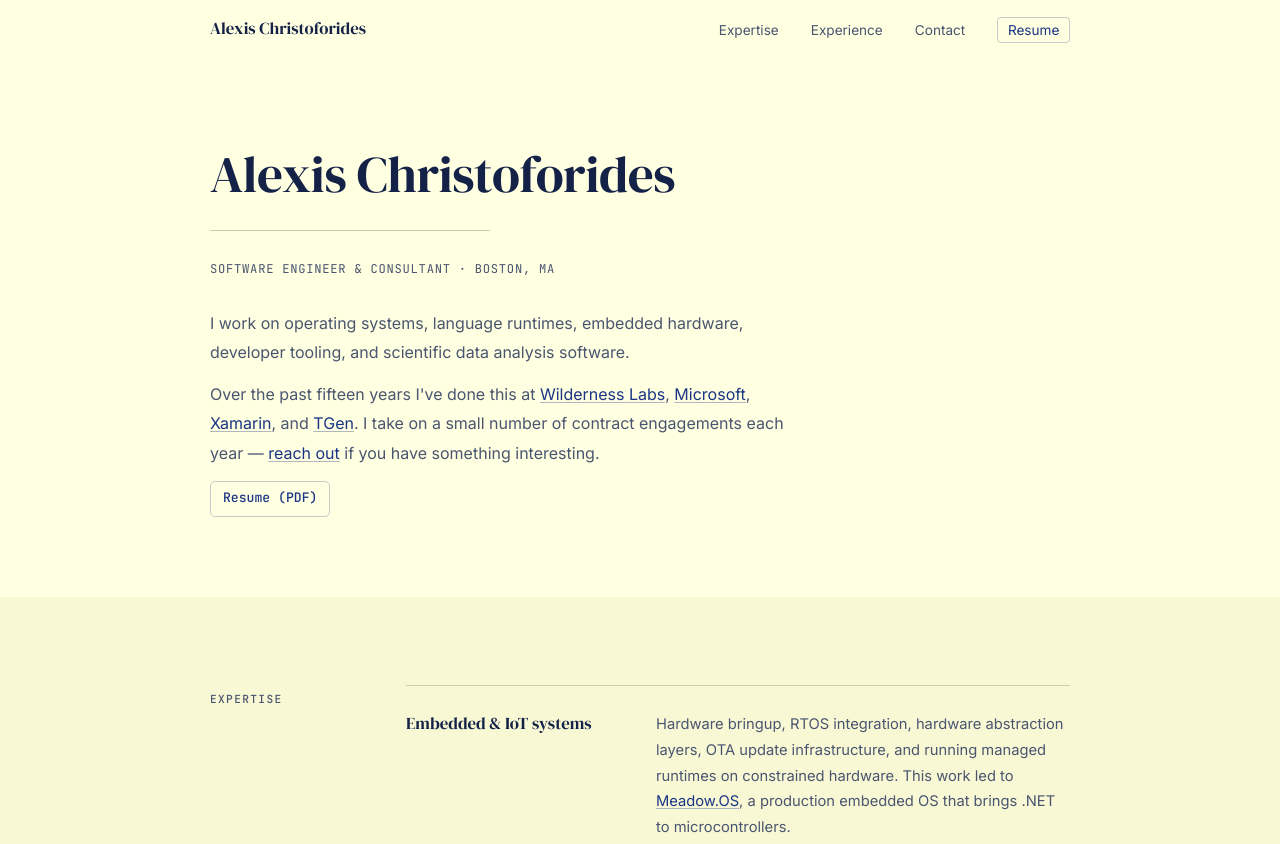
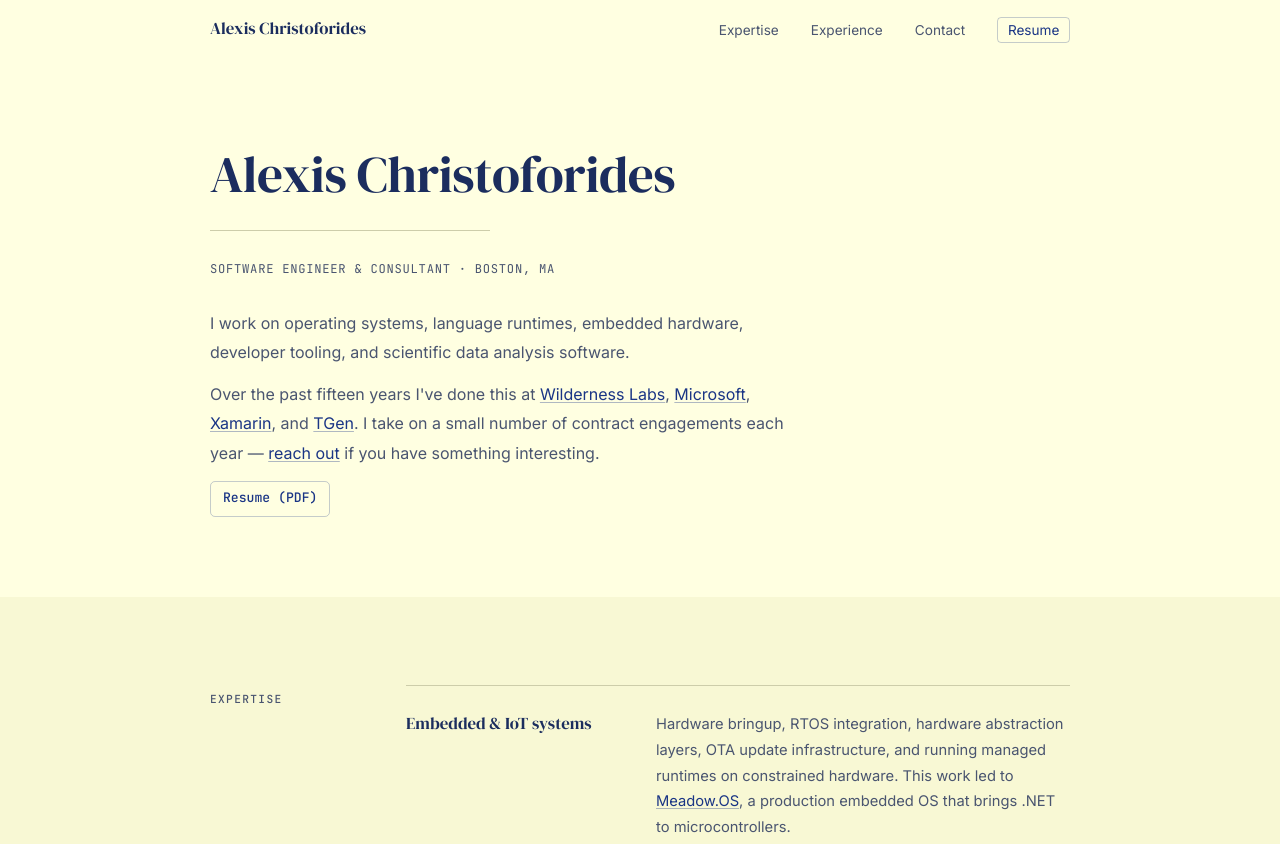
Before and after one commit to alexischr/alexischr.github.io, a plain HTML site: page index.html in a window 1280 px wide. Shown: the top 844 px of the page. Drawn offline with Linux system fonts and the light colour scheme.

Commit message:
Bump text color to a more noticeably dark blue (#1b2d5e)
Co-Authored-By: Claude Opus 4.6 <noreply@anthropic.com>

```diff
--- a/style.css
+++ b/style.css
@@ -11,7 +11,7 @@
   --bg-alt:     rgb(248, 248, 212);
   --surface:    rgb(240, 240, 200);
   --border:     rgb(205, 205, 170);
-  --text:       #152248;
+  --text:       #1b2d5e;
   --muted:      #4a5570;
   --accent:     #1a3585;
   --accent-h:   #0f2260;
```
